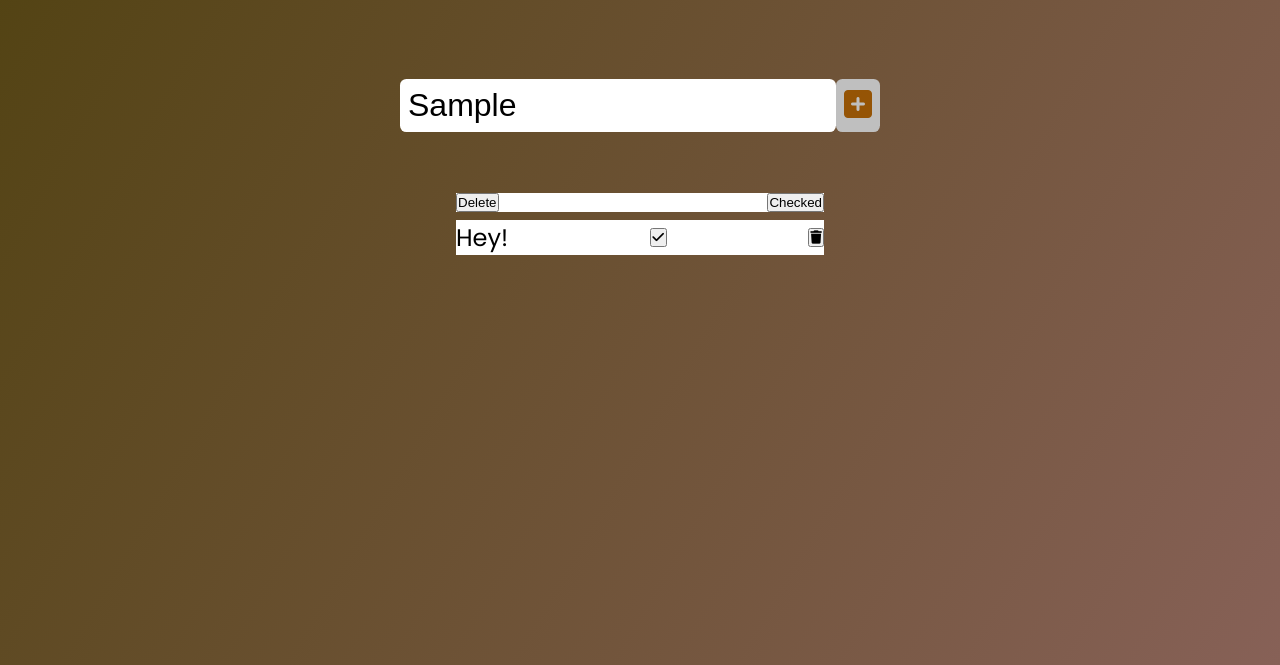
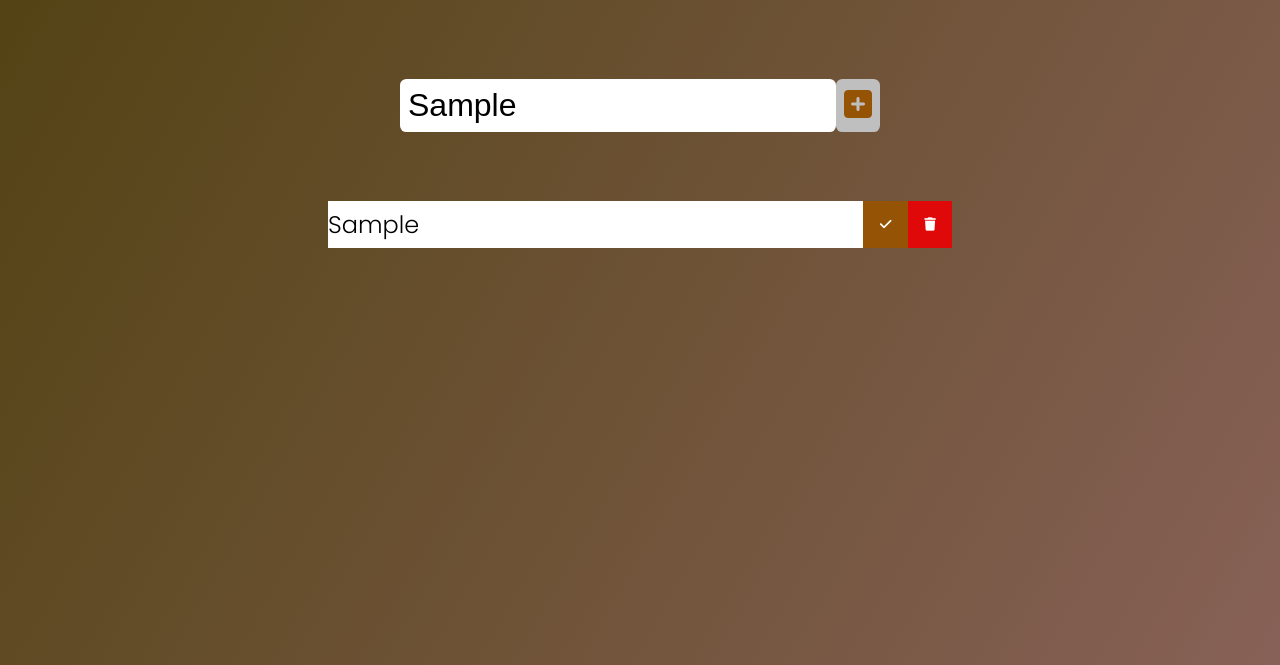
Before and after one commit to Tridence/to-do-app, a plain HTML site: page index.html in a window 1280 px wide. Both pictures are taken after typing "Sample" into the empty fields and a click on the button 858 px from the left and 240 px from the top of the page. Shown: the part 135-800 px from the top of the page. Drawn offline with Linux system fonts and the light colour scheme.

Commit message:
More js added

```diff
--- a/assets/main.js
+++ b/assets/main.js
@@ -17,7 +17,7 @@ function addTodo(event){
 
     //Create LI
     const newTodo= document.createElement('li');
-    newTodo.innerText ='Hey!';
+    newTodo.innerText = todoInput.value;
     newTodo.classList.add('todo-item');
     todoDiv.appendChild(newTodo);
 
@@ -30,9 +30,12 @@ function addTodo(event){
      //Trash Button
      const trashButton = document.createElement('button');
      trashButton.innerHTML = '<i class= "fas fa-trash"></i>';
-     trashButton.classList.add("complete-btn");
+     trashButton.classList.add("trash-btn");
      todoDiv.appendChild(trashButton);
 
      //APPEND to list
      todoList.appendChild(todoDiv)
+
+     //Clear Input Value
+
 }
--- a/assets/styles.css
+++ b/assets/styles.css
@@ -46,7 +46,7 @@ form button:hover{
     align-items: center;
 }
 .todo-list{
-    min-width: 30%;
+    min-width: 50%;
     list-style: none;
 }
 
@@ -59,3 +59,19 @@ form button:hover{
     justify-content: space-between;
     align-items: center;
 }
+
+.todo li{
+    flex: 1;
+}
+ .trash-btn, .complete-btn{
+    background: #e00909;
+    color: white;
+    border: none;
+    padding: 1rem;
+    cursor: pointer;
+    font: 1 rem;
+ }
+
+ .complete-btn{
+    background-color: #955405;
+ }
--- a/index.html
+++ b/index.html
@@ -7,7 +7,7 @@
     <title>To do App</title>
     <link rel="preconnect" href="https://fonts.googleapis.com">
     <link rel="preconnect" href="https://fonts.gstatic.com" crossorigin>
-    <link href="https://fonts.googleapis.com/css2?family=Poppins&display=swap" rel="stylesheet">
+    <link href="https://fonts.googleapis.com/css2?family=Poppins:wght@300&display=swap" rel="stylesheet">
     <link rel="stylesheet" href="https://cdnjs.cloudflare.com/ajax/libs/font-awesome/6.1.1/css/all.min.css"
     integrity="sha512-KfkfwYDsLkIlwQp6LFnl8zNdLGxu9YAA1QvwINks4PhcElQSvqcyVLLD9aMhXd13uQjoXtEKNosOWaZqXgel0g=="
     crossorigin="anonymous"
@@ -30,8 +30,6 @@
     <div class="todo-container">
     <ul class="todo-list">
         <div class="todo">
-            <button>Delete</button>
-            <button>Checked</button>
         </div>
     </ul>
     </div>
```
